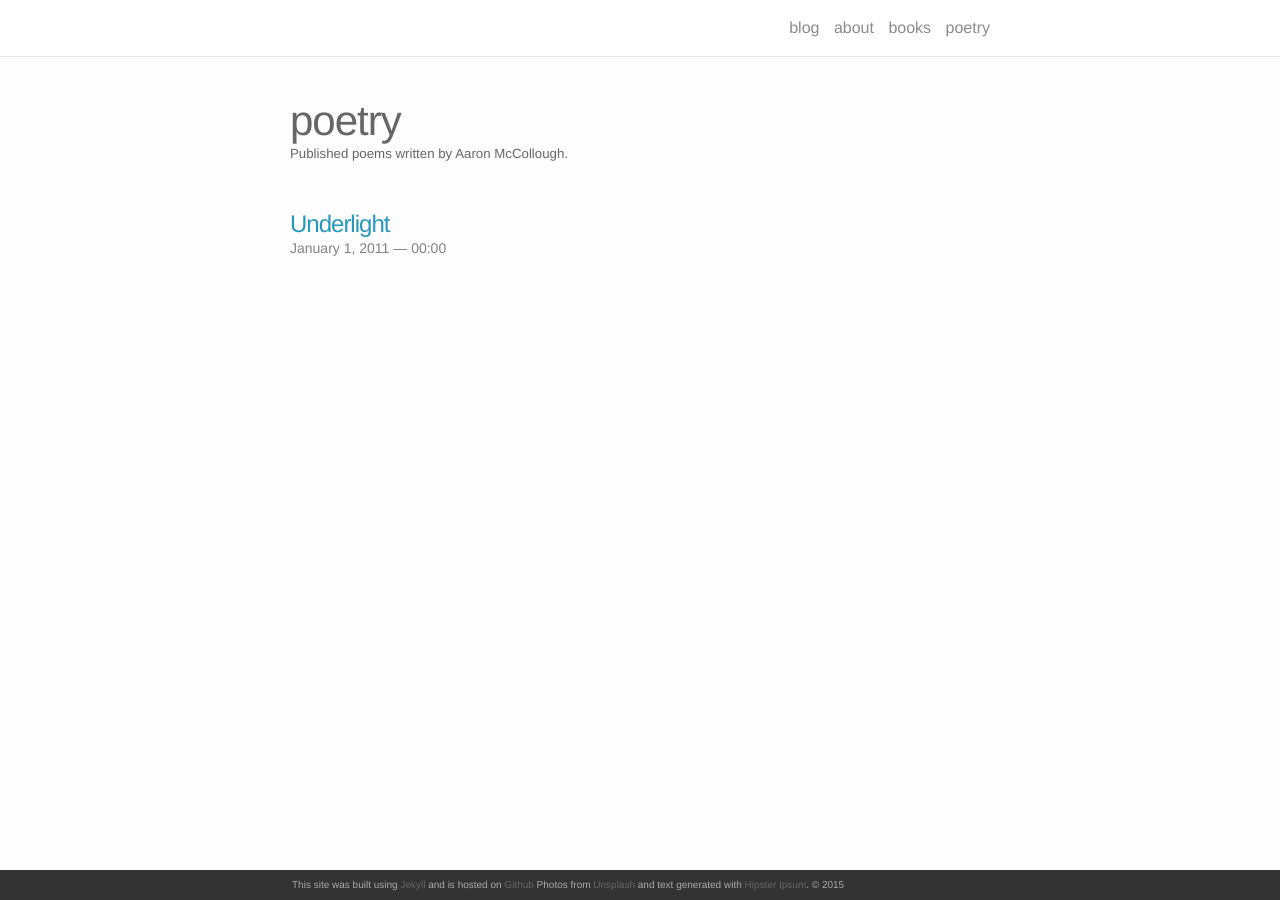
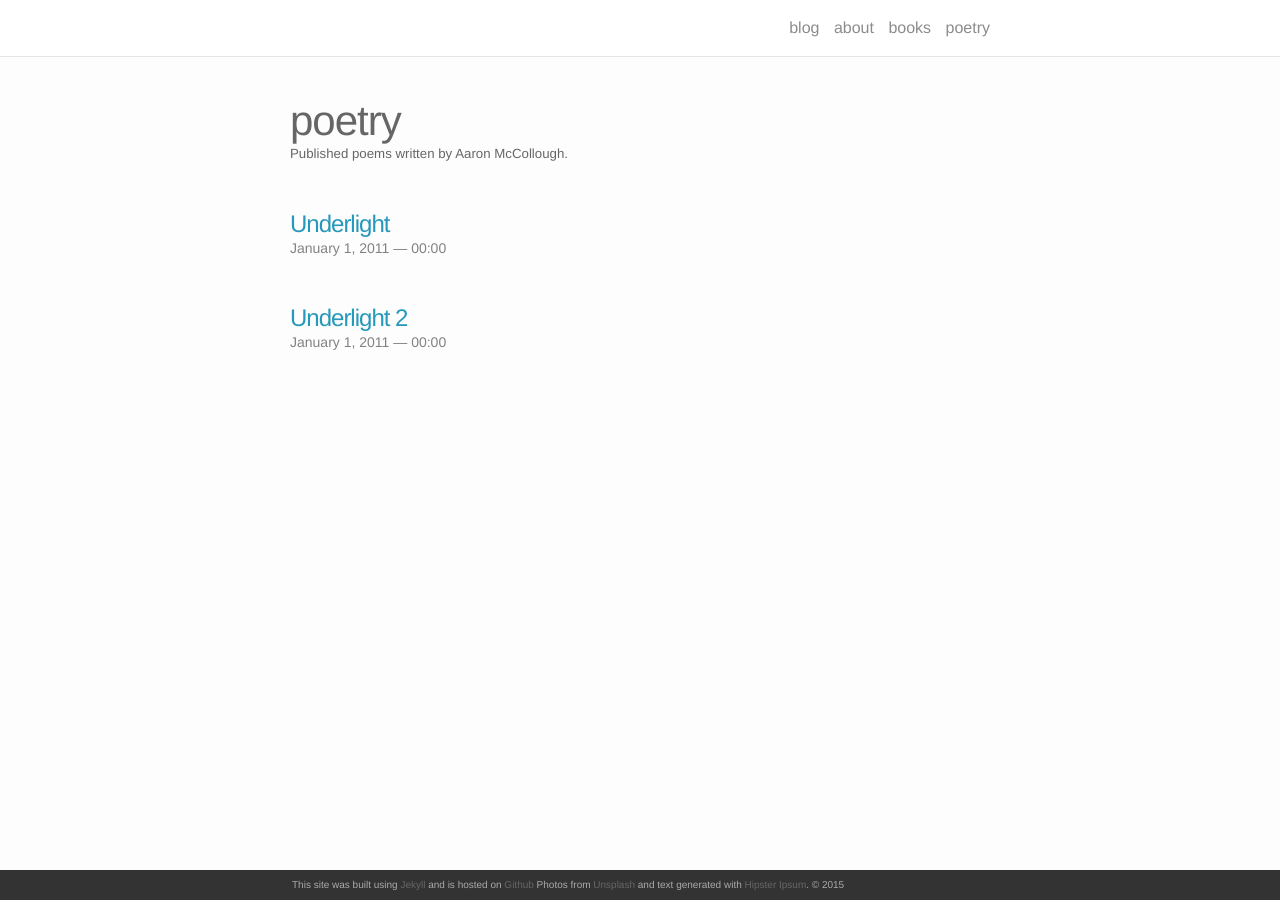
Before and after one commit to amccollo/amccollo.github.io, a Jekyll site: the page built from poetry.md, in a window 1280 px wide. Built offline with Jekyll 4.4.1, drawn with Linux system fonts in a browser that asks for light colours; nearby versions of some CDN libraries.

Commit message:
Update 2011-01-01-underlight1br.markdown

```diff
--- a/_poetry/2011-01-01-underlight1br.markdown
+++ b/_poetry/2011-01-01-underlight1br.markdown
@@ -1,6 +1,6 @@
 ---
 layout: post
-title: "Underlight"%2
+title: Underlight 2
 description: a project that redirects to another website
 img:
 redirect: https://bostonreview.net/mccollough-underlight-2.php
```
